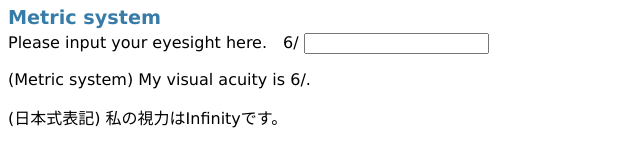
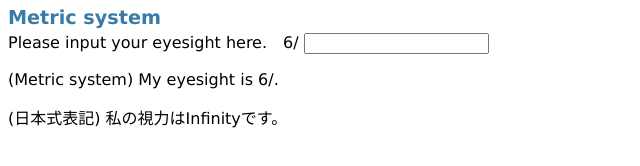
Before and after one commit to riow1983/riow1983.github.io, a plain HTML site: page visual_acuity_conversion/index.html in a window 1280 px wide. Shown: the part 486-652 px from the top of the page, 0-640 px from the left. Drawn offline with nearby package versions, Linux system fonts and the light colour scheme.

Commit message:
Changed text.

```diff
--- a/visual_acuity_conversion/index.html
+++ b/visual_acuity_conversion/index.html
@@ -37,7 +37,7 @@ Please input your eyesight here.　20/
 <div id="app4">
 Please input your eyesight here.　6/
 <input v-model="number">
-  <p>(Metric system) My visual acuity is 6/{{ number }}.</p>
+  <p>(Metric system) My eyesight is 6/{{ number }}.</p>
   <p>(日本式表記) 私の視力は{{ jp_number }}です。</p>
 </div>
 
```
